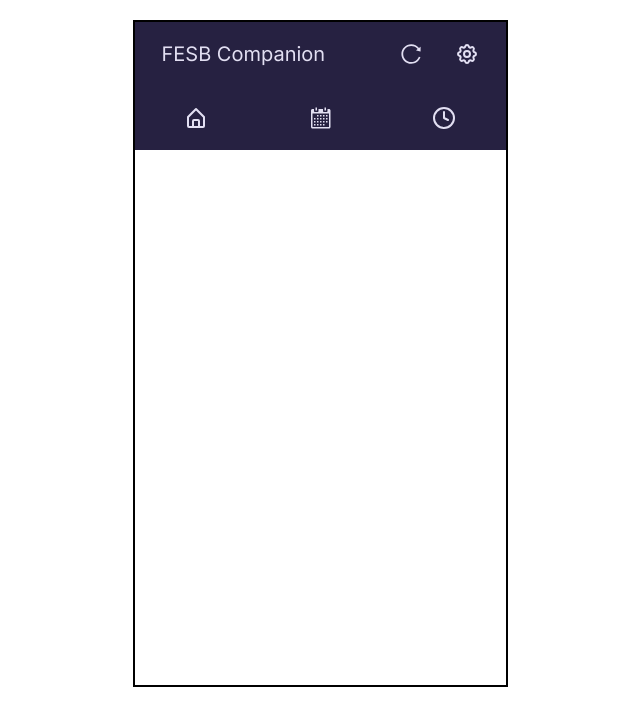
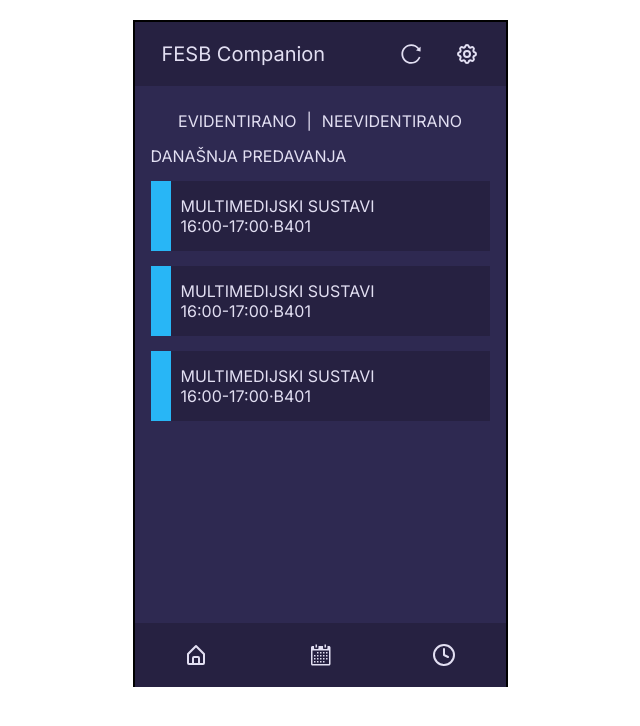
Before and after one commit to Ljusaj123/FESB-Companion, a React (Create React App) app: page / in a window 1280 px wide. Shown: the top 726 px of the page, without its empty margins (320-960 px from the left). Built offline with nearby package versions, Linux system fonts and the light colour scheme.

Commit message:
imported lectures module

```diff
--- a/src/pages/home/Home.js
+++ b/src/pages/home/Home.js
@@ -1,11 +1,13 @@
 import React from "react";
 import Header from "./../../modules/header/Header";
 import Footer from "./../../modules/footer/Footer";
+import Lectures from "../../modules/lectures/Lectures";
 
 function Home() {
   return (
     <div className="home">
       <Header />
+      <Lectures />
       <Footer />
     </div>
   );
```
